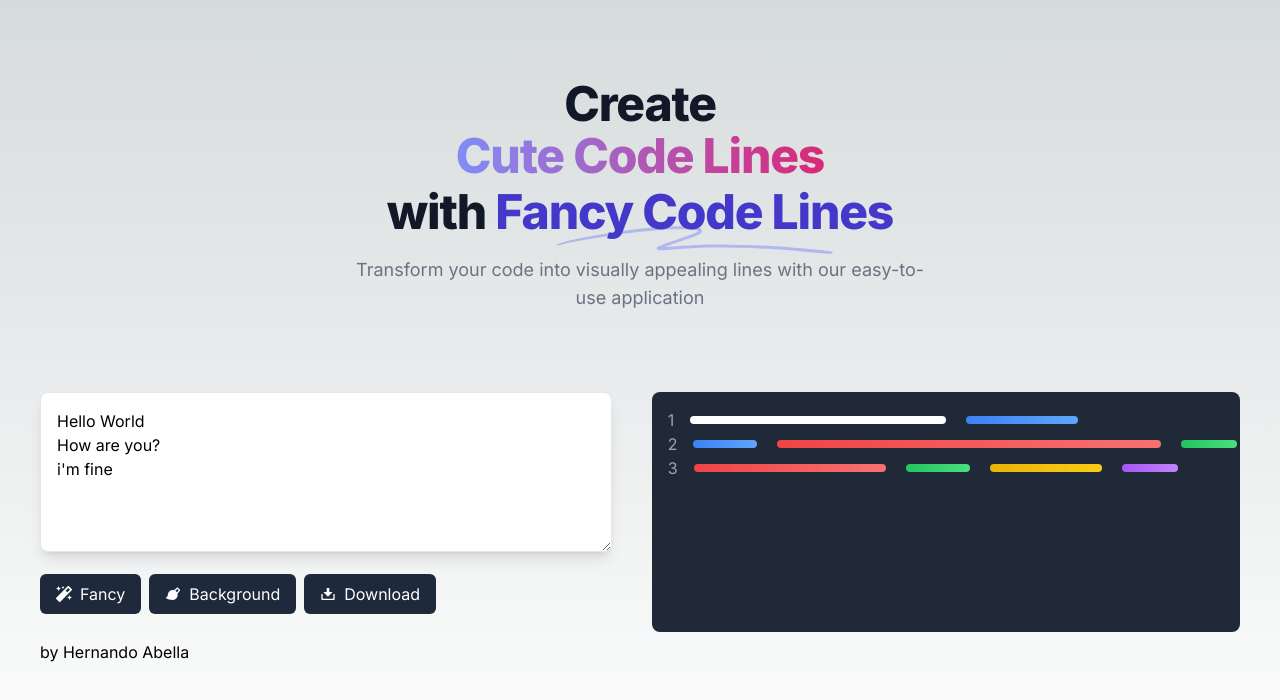
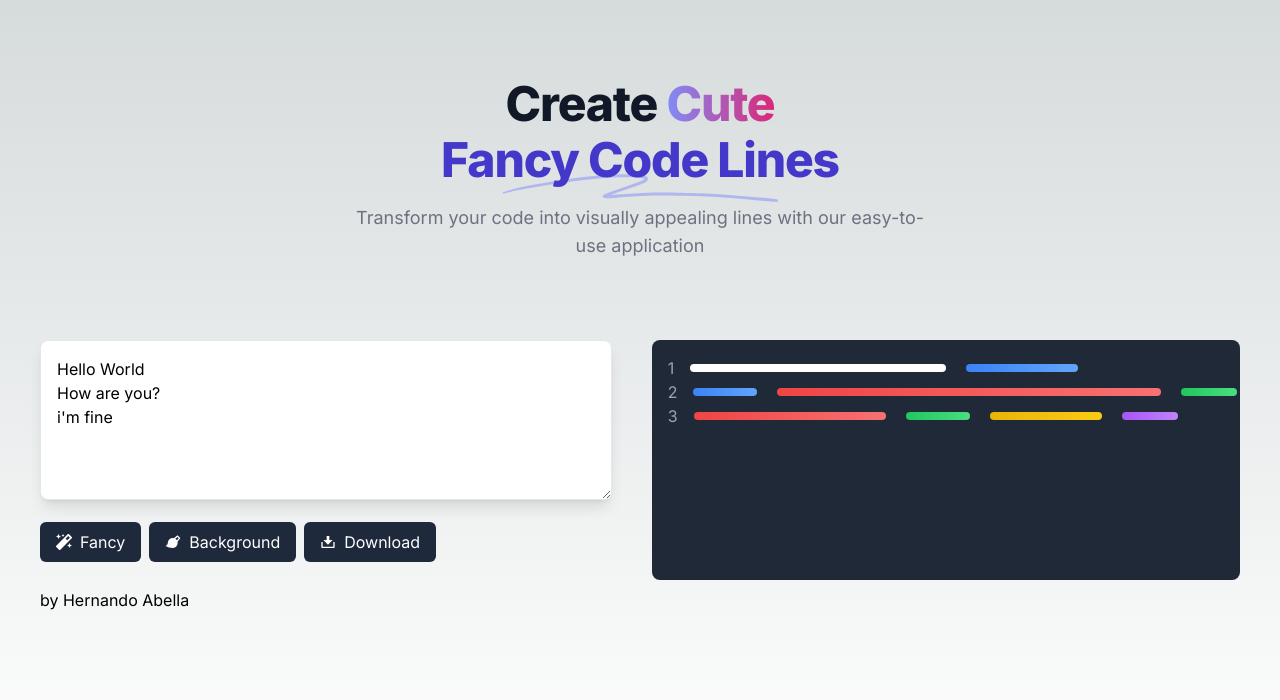
Before and after one commit to hernandoabella/fancy-code-lines, a Next.js app in the folder code-lines/: page / in a window 1280 px wide. Shown: the top 700 px of the page. Built offline with nearby package versions, Linux system fonts and the light colour scheme.

Commit message:
Update Header.tsx

```diff
--- a/code-lines/app/components/Header.tsx
+++ b/code-lines/app/components/Header.tsx
@@ -11,13 +11,12 @@
       <div className="text-center pt-10 md:pt-20 mx-auto px-10">
         <h1 className="text-4xl font-extrabold tracking-tight text-gray-900 dark:text-slate-200 sm:text-3xl md:text-5xl">
           <span className="block xl:inline">
-            <span className="mb-1 block">Create</span>
+            <span className="mb-1">Create </span>
             <span className="bg-gradient-to-r from-indigo-400 to-pink-600 bg-clip-text text-transparent">
-              Cute Code Lines
+              Cute
             </span>
           </span>
           <div className="mt-2">
-            with{" "}
             <span className="relative mt-3 whitespace-nowrap text-indigo-700">
               <svg
                 aria-hidden="true"
```
